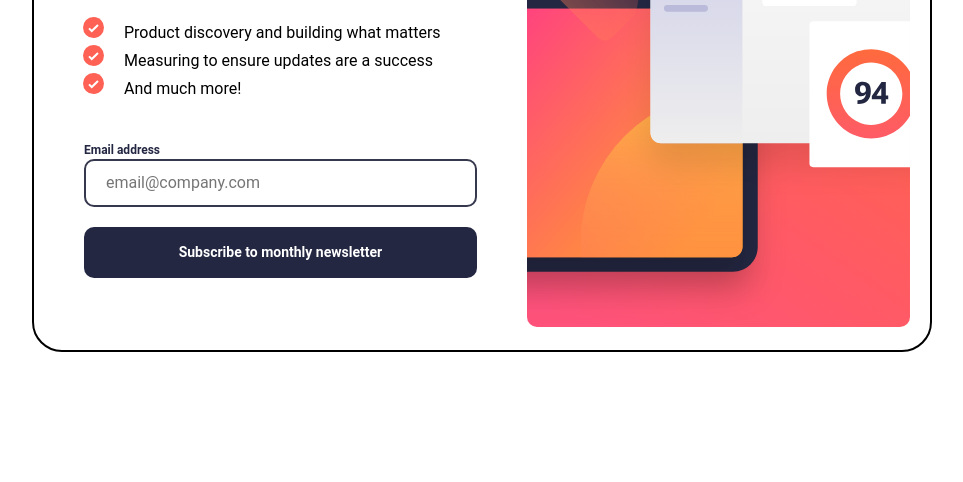
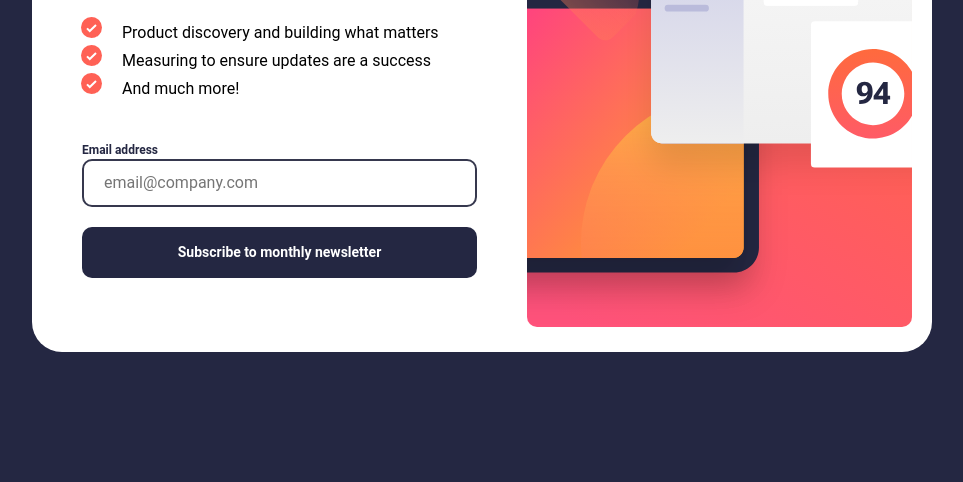
Before and after one commit to abhi-zero/newsletter-sign-up-with-success-message, a plain HTML site: page index.html in a window 1280 px wide. Shown: the part 318-800 px from the top of the page, without its empty margins (158-1121 px from the left). Drawn offline with Linux system fonts and the light colour scheme; a web font is replaced by a local one.

Commit message:
change body color

```diff
--- a/scripts/script.js
+++ b/scripts/script.js
@@ -79,5 +79,5 @@ dismissBtn.addEventListener("click", ()=>{
     mainSection.style.display = "grid";  // Show the form section again
     email.value = "";  // Clear the email input field
     clearError();  // Clear any error messages
-    document.body.style.backgroundColor = "white";
+    // document.body.style.backgroundColor = "white";
 });
--- a/styles/style.css
+++ b/styles/style.css
@@ -67,6 +67,7 @@ body {
   -webkit-font-smoothing: antialiased;
   font-family: var(--ff), sans-serif;
   height: 80vh;
+  background-color: var(--Heading-Button-color);
 }
 
 /* Ensures images, pictures, videos, canvas, and SVGs scale correctly */
@@ -130,6 +131,7 @@ main{
   width: 100%;
   display: grid;
   grid-auto-flow: row;
+  background-color: white;
 }
 
 /* Hero image styling */
@@ -306,7 +308,6 @@ a:hover{
     height: 34.375rem;  /* 550px */
     width: 56.25rem;    /* 900px */
     display: grid;
-    border: 2px solid black;
     grid-template-columns: 1.1fr 0.9fr;
     justify-self: center ;
     margin-top: calc(100vh - 85vh);
```
